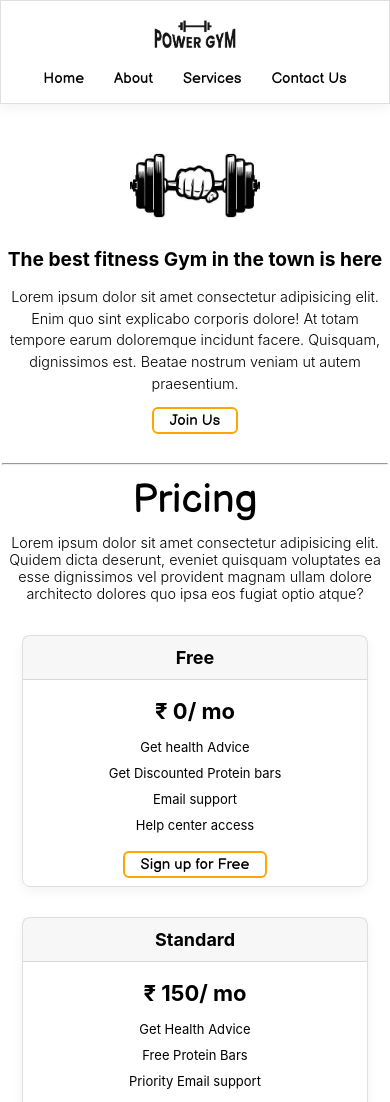
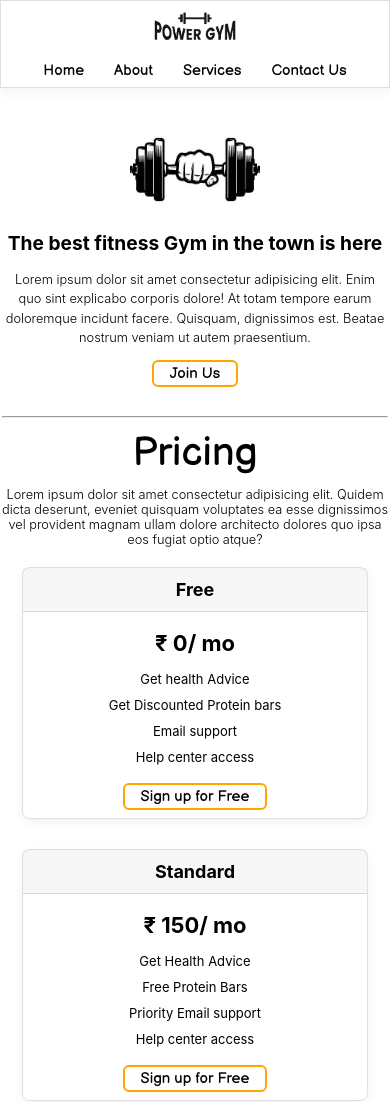
Before and after one commit to omkumarjha/CodSoft_Internship_Landing_Page, a plain HTML site: page index.html in a window 390 px wide. Shown: the top 1102 px of the page. Drawn offline with Linux system fonts and the light colour scheme.

Commit message:
Fixed the design of navigation and sections

```diff
--- a/responsive.css
+++ b/responsive.css
@@ -73,7 +73,7 @@
         padding: 0px 0px;
     }
     .section2-header{
-        margin-bottom: 18px;
+        margin-bottom: 5px;
     }
     #section3{
         padding: 15px 0px;
@@ -104,7 +104,7 @@
     #navbar{
         flex-direction: column;
         height: unset;
-        padding: 15px 0px;
+        padding: 7px 0px;
     }
     #logo img{
         width: 85px;
@@ -158,7 +158,7 @@
         font-size: 1.4rem;
     }
     .leftPart p{
-        font-size: 0.9rem;
+        font-size: 0.8rem;
     }
     #section1{
         padding: 10px 0px;
@@ -192,7 +192,7 @@
         font-family: 'Balsamiq Sans', cursive;
     }
     .section2-header p {
-        font-size: 0.9rem;
+        font-size: 0.8rem;
     }
     .top h2{
         font-size: 18px;
```
